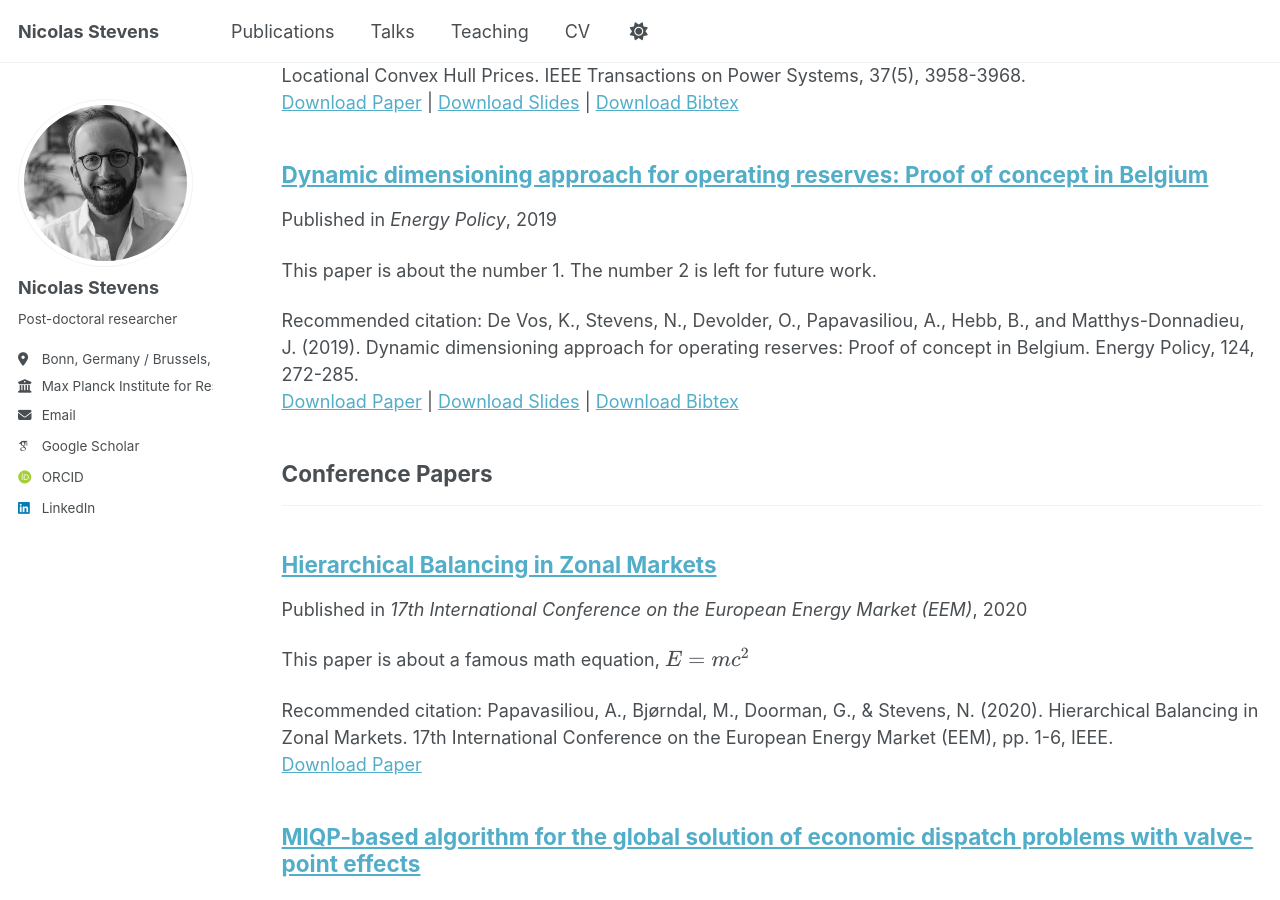
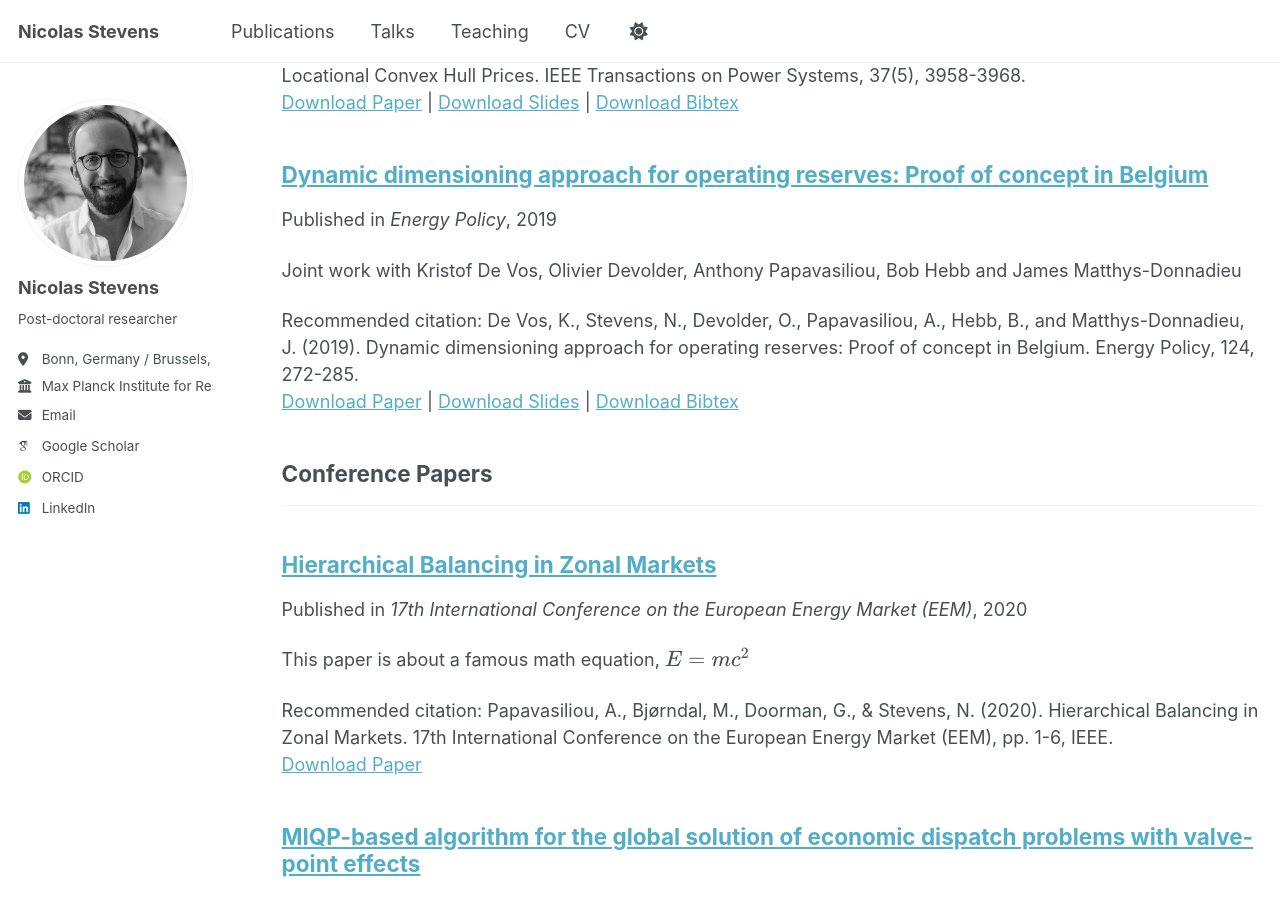
Before and after one commit to NicolasStevens/NicolasStevens.github.io, a Jekyll site: the page built from _pages/publications.html, in a window 1280 px wide and 900 px high, scrolled down 1556 px. Built offline with Jekyll 4.4.1, drawn with Linux system fonts in a browser that asks for light colours; some web fonts are replaced; a script that is not in the unit is left out.

Commit message:
Update DeVos2019.md

```diff
--- a/_publications/DeVos2019.md
+++ b/_publications/DeVos2019.md
@@ -3,12 +3,12 @@ title: "Dynamic dimensioning approach for operating reserves: Proof of concept i
 collection: publications
 category: manuscripts
 permalink: /publication/DeVos2019
-excerpt: 'This paper is about the number 1. The number 2 is left for future work.'
+excerpt: 'Joint work with Kristof De Vos, Olivier Devolder, Anthony Papavasiliou, Bob Hebb and James Matthys-Donnadieu'
 date: 2019-01-01
 venue: 'Energy Policy'
-slidesurl: 'http://academicpages.github.io/files/slides1.pdf'
+slidesurl: ''
 paperurl: 'https://NicolasStevens.github.io/files/DeVos2019.pdf'
-bibtexurl: 'http://academicpages.github.io/files/bibtex1.bib'
+bibtexurl: ''
 citation: 'De Vos, K., Stevens, N., Devolder, O., Papavasiliou, A., Hebb, B., and Matthys-Donnadieu, J. (2019). Dynamic dimensioning approach for operating reserves: Proof of concept in Belgium. Energy Policy, 124, 272-285.'
 ---
 This article discusses a new method for the sizing of operating reserves by electric power system operators. Operating reserves are used by system operators to deal with unexpected variations of demand and generation, and maintain a secure operation of the system. This becomes increasingly challenging due to the increasing share of renewable generation based on variable resources. This paper revisits the current sizing method applied in Belgium, which is based on a static approach that determines the required capacity once a year. The presented dynamic sizing method determines the required capacity on a daily basis, using the estimated probability of facing a system imbalance during the next day. This risk is estimated based on historical observations of system conditions by means of machine learning algorithms. A proof of concept is presented for the Belgian system, and demonstrates that the proposed methodology improves reliability management while decreasing the average capacity to be contracted. The method is compliant with European market design, and the corresponding regulatory framework, and is of particular interest for systems with a high share of renewable generation. For these reasons a gradual implementation in Belgium towards 2020 has been decided based on the results of this study.
```
